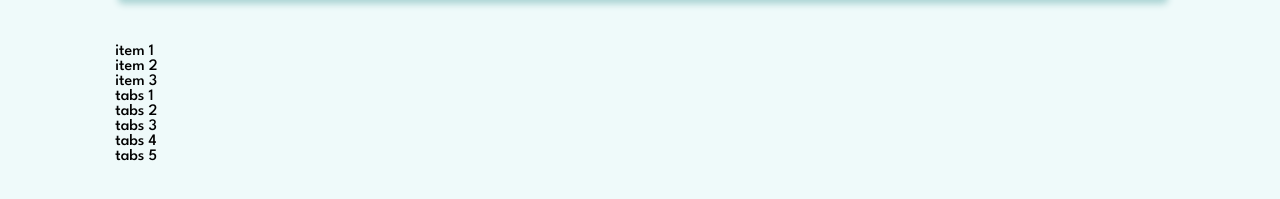
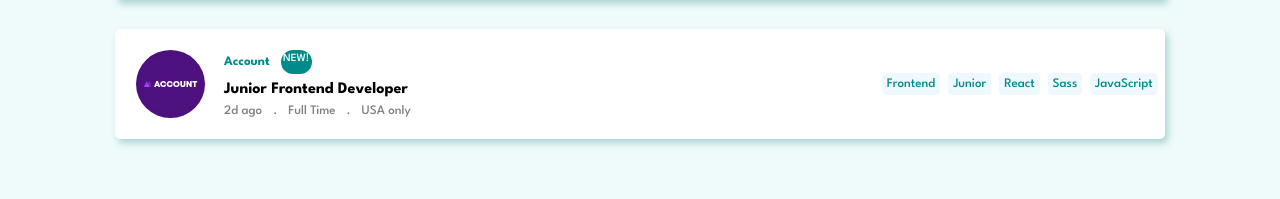
Before and after one commit to Codex-I/Job-listing, a plain HTML site: page index.html in a window 1280 px wide. Shown: the part 389-588 px from the top of the page. Drawn offline with Linux system fonts and the light colour scheme.

Commit message:
initialized

```diff
--- a/css/styles.css
+++ b/css/styles.css
@@ -124,3 +124,13 @@ label {
     padding: 5px;
     border-radius: 4px;
 }
+
+.read {
+    display: flex;
+    justify-content: space-between;
+    align-items: center;
+    padding: 2%;
+    border-radius: 5px;
+    background-color: white;
+    box-shadow: 3px 4px 7px hsl(180, 32%, 75%);
+}
--- a/index.html
+++ b/index.html
@@ -79,20 +79,31 @@
     </section>
 
     <section class="read">
-      <div>
-        <img src="" alt="">
-        <div>
-          <div>item 1</div>
-          <div>item 2</div>
-          <div>item 3</div>
+      <div class="info">
+        <img src="images/account.svg" alt="Account">
+        <div class="details">
+          <div class="first-item">
+             <h5>Account</h5>
+             <label>NEW!</label>
+          </div>
+          <div class="scnd-item">
+            <h3>Junior Frontend Developer</h3>
+          </div>
+          <div class="thir-item">
+            <p>2d ago</p>
+            <p>.</p>
+            <p>Full Time</p>
+            <p>.</p>
+            <p>USA only</p>
+          </div>
         </div>
       </div>
-      <div>
-        <div>tabs 1</div>
-        <div>tabs 2</div>
-        <div>tabs 3</div>
-        <div>tabs 4</div>
-        <div>tabs 5</div>
+      <div class="filter">
+        <div>Frontend</div>
+        <div>Junior</div>
+        <div>React</div>
+        <div>Sass</div>
+        <div>JavaScript</div>
       </div>
     </section>
 
```
